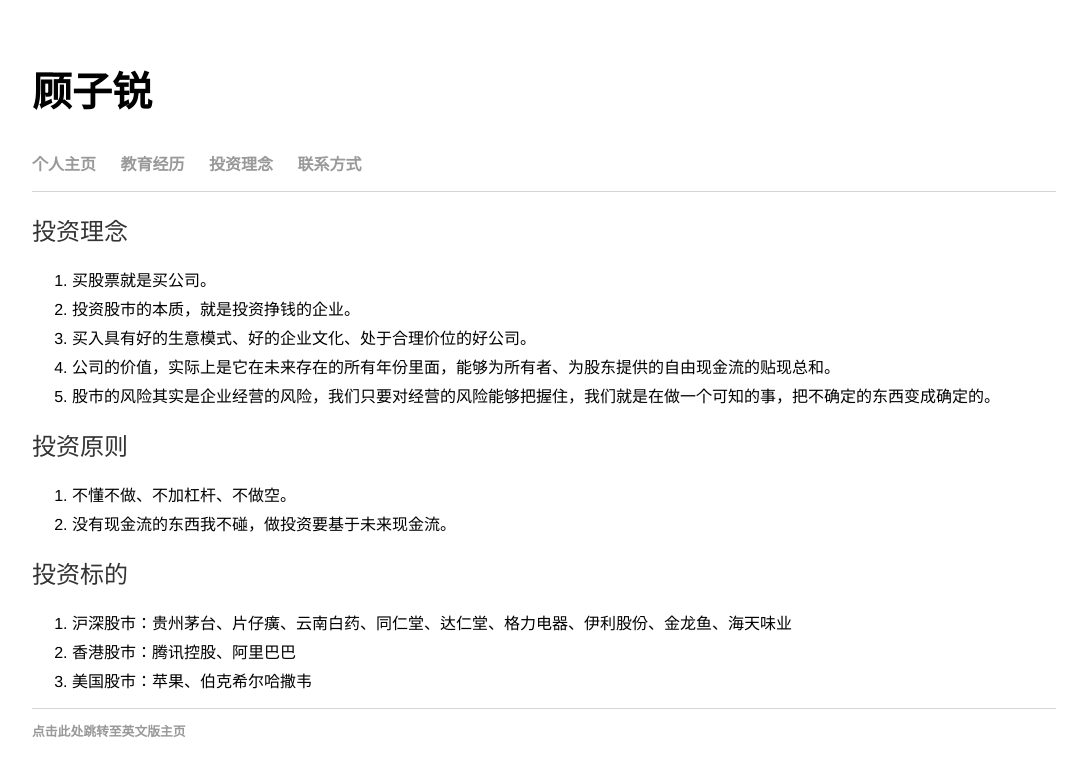
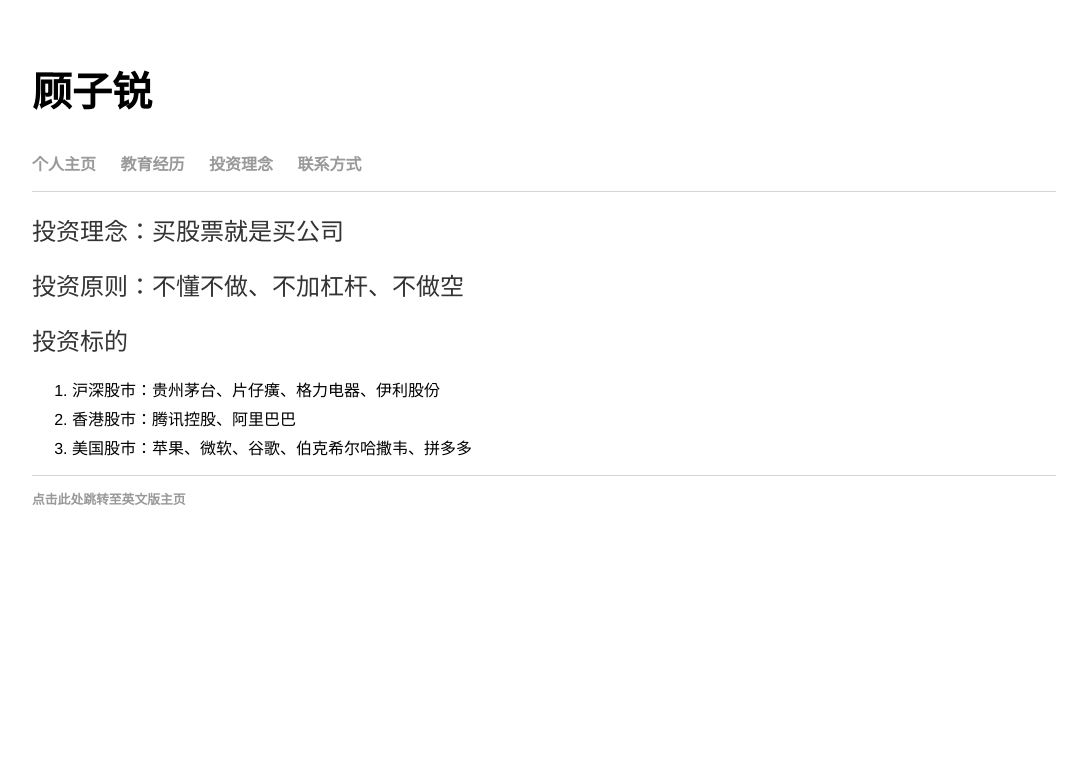
Before and after one commit to guzirui/guzirui.github.io, a Jekyll site: the page built from investment/index.html, in a window 1280 px wide. Shown: the top 776 px of the page, without its empty margins (96-1183 px from the left). Built offline with Jekyll 4.4.1, drawn with Linux system fonts in a browser that asks for light colours.

Commit message:
Update index.html

```diff
--- a/investment/index.html
+++ b/investment/index.html
@@ -4,26 +4,15 @@
 ---
 
 <div class="blurb">
-  <h2>投资理念</h2>
+  <h2>投资理念：买股票就是买公司</h2>
+
+  <h2>投资原则：不懂不做、不加杠杆、不做空</h2>
+
+  <h2>投资标的</h2>
   <ol>
-    <li>买股票就是买公司。</li>
-    <li>投资股市的本质，就是投资挣钱的企业。</li>
-    <li>买入具有好的生意模式、好的企业文化、处于合理价位的好公司。</li>
-    <li>公司的价值，实际上是它在未来存在的所有年份里面，能够为所有者、为股东提供的自由现金流的贴现总和。</li>
-    <li>股市的风险其实是企业经营的风险，我们只要对经营的风险能够把握住，我们就是在做一个可知的事，把不确定的东西变成确定的。</li>
-  </ol>
-
-    <h2>投资原则</h2>
-  <ol>
-    <li>不懂不做、不加杠杆、不做空。</li>
-    <li>没有现金流的东西我不碰，做投资要基于未来现金流。</li>
-  </ol>
-
-    <h2>投资标的</h2>
-  <ol>
-    <li>沪深股市：贵州茅台、片仔癀、云南白药、同仁堂、达仁堂、格力电器、伊利股份、金龙鱼、海天味业</li>
+    <li>沪深股市：贵州茅台、片仔癀、格力电器、伊利股份</li>
     <li>香港股市：腾讯控股、阿里巴巴</li>
-    <li>美国股市：苹果、伯克希尔哈撒韦</li>
+    <li>美国股市：苹果、微软、谷歌、伯克希尔哈撒韦、拼多多</li>
   </ol>
 
 </div><!-- /.blurb -->
```
